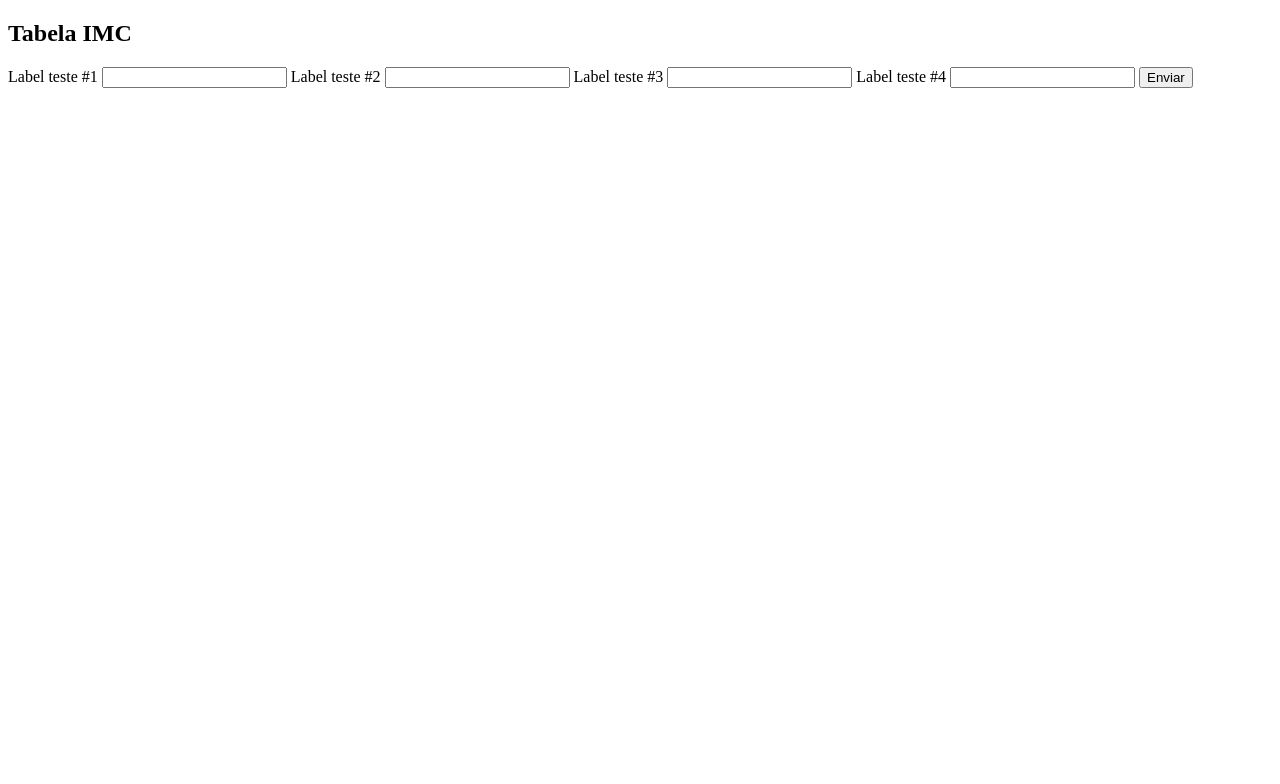
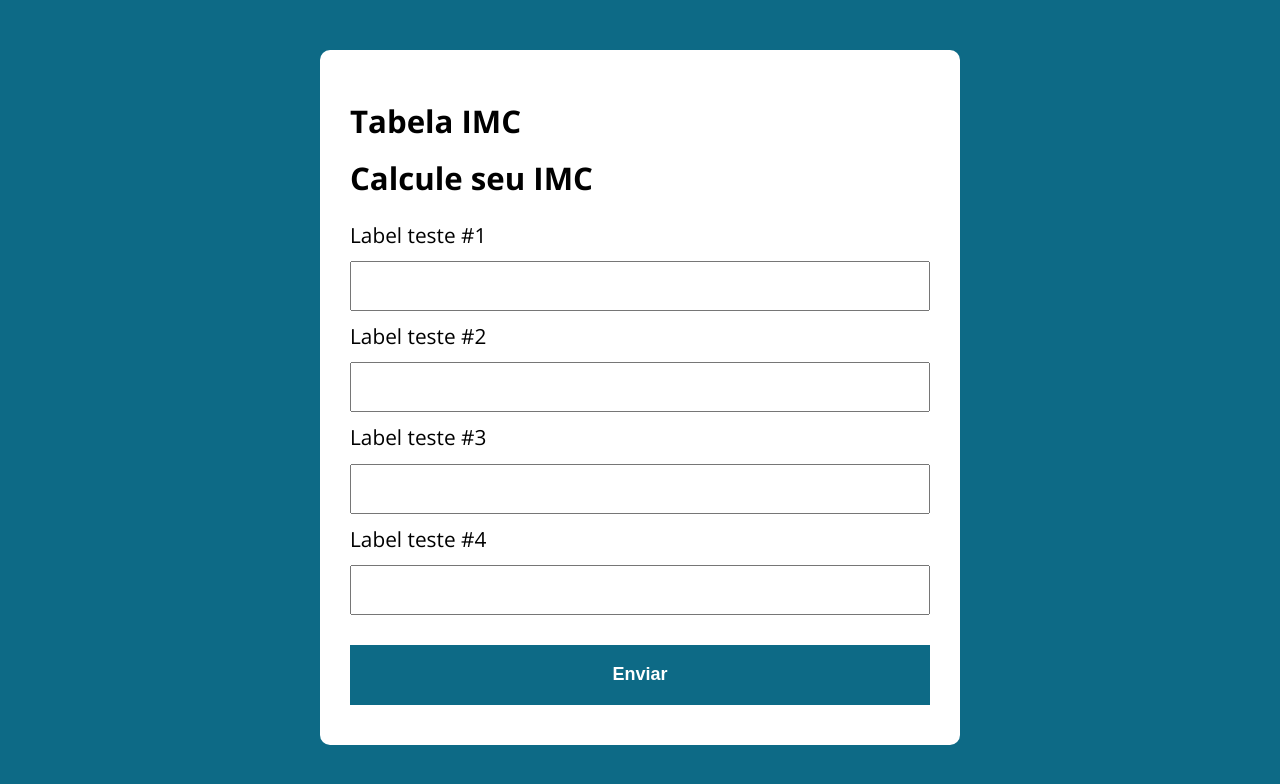
Before and after one commit to CalebeRodrigues/calc-imc-js, a plain HTML site: page index.html in a window 1280 px wide. Drawn offline with nearby package versions, Linux system fonts and the light colour scheme.

Commit message:
Added CSS

```diff
--- a/assets/css/style.css
+++ b/assets/css/style.css
@@ -0,0 +1,59 @@
+@import url('https://fonts.googleapis.com/css2?family=Open+Sans:wght@400;700&display=swap');
+
+:root{
+    --primary-color: rgb(13, 106, 134);
+    --primary-color-dark: rgb(8, 71, 90);
+}
+
+* {
+    box-sizing: border-box;
+    outline: 0;
+}
+
+body{
+    margin: 0;
+    padding: 0;
+    background: var(--primary-color);
+    font-family: 'Open Sans', sans-serif;
+    font-size: 1.3em;
+    line-height: 1.5em;
+}
+
+.container{
+    max-width: 640px;
+    margin: 50px auto;
+    background: rgb(255, 255, 255);
+    padding: 30px;
+    border-radius: 10px;
+}
+
+form label, form input, form button{
+    display: block;
+    width: 100%;
+    margin-bottom: 10px;
+}
+
+form input {
+    font-size: 24px;
+    height: 50px;
+    padding: 0 20px;
+}
+
+form input:focus {
+    outline: 1px solid var(--primary-color);
+}
+
+form button {
+    border: none;
+    background: var(--primary-color);
+    color: #fff;
+    font-size: 18px;
+    font-weight: 700;
+    height: 60px;
+    cursor: pointer;
+    margin-top: 30px;
+}
+
+form button:hover {
+    background: var(--primary-color-dark);
+}
--- a/index.html
+++ b/index.html
@@ -4,7 +4,7 @@
 <head>
     <meta charset="UTF-8">
     <meta name="viewport" content="width=device-width, initial-scale=1.0">
-    <title>Modelo</title>
+    <title>Calculo IMC</title>
     <link rel="stylesheet" href="./assets/css/style.css">
 </head>
 
@@ -16,6 +16,8 @@
         <p>
 
         </p>
+
+        <h1>Calcule seu IMC</h1>
 
         <form action="">
             <label for="input-teste-1">Label teste #1</label>
```
